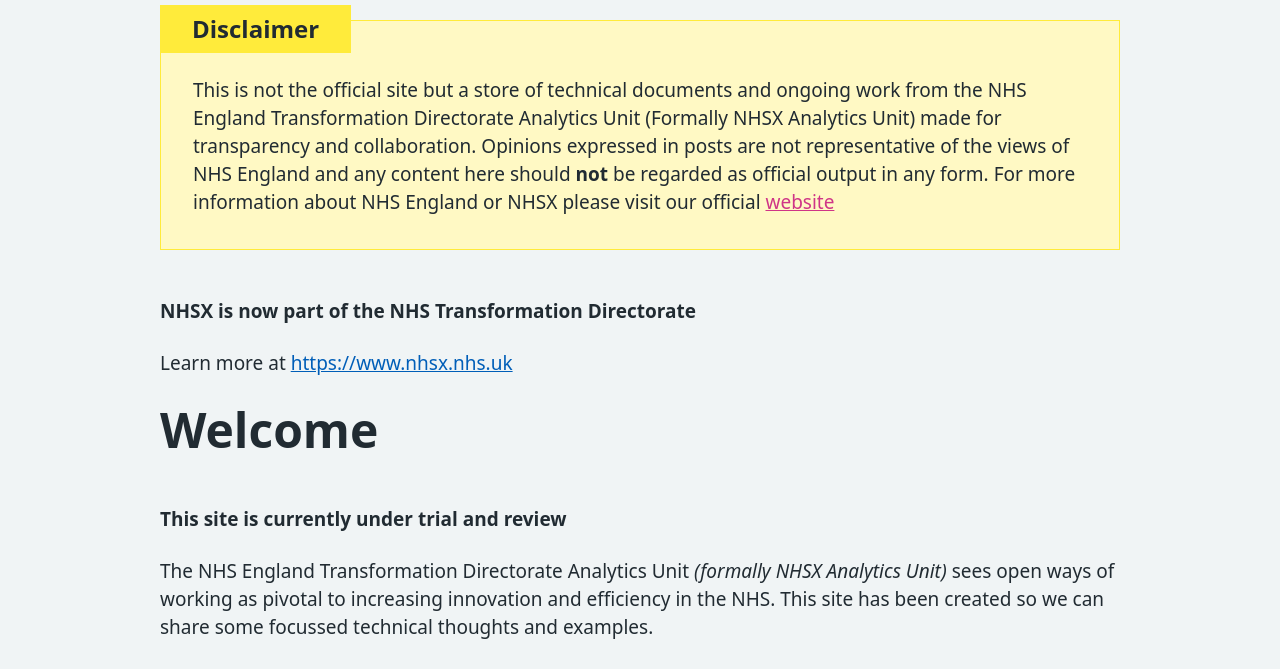
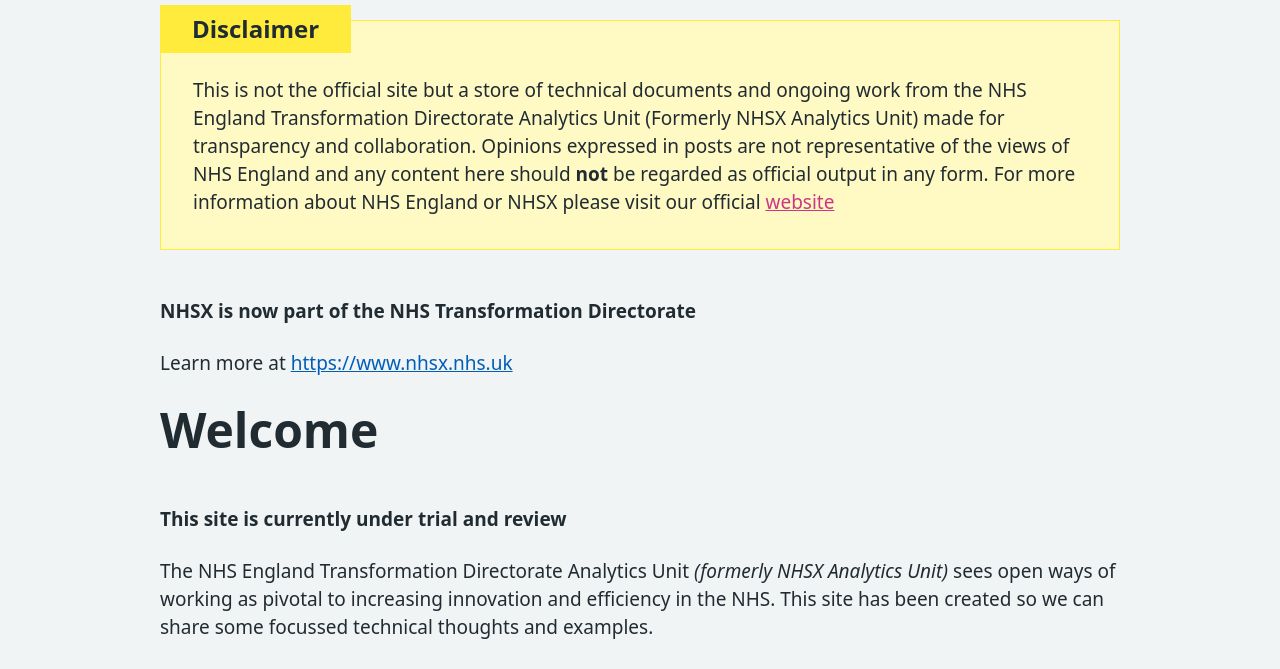
Before and after one commit to nhsx/AnalyticsUnit, a Jekyll site: the page built from index.md, in a window 1280 px wide and 1164 px high. Shown: the part 172-841 px from the top of the window. Built offline with Jekyll 4.4.1, drawn with Linux system fonts in a browser that asks for light colours.

Commit message:
Formerly typos

```diff
--- a/_layouts/base.html
+++ b/_layouts/base.html
@@ -29,7 +29,7 @@
               </span>
             </h3>
             <p>This is not the official site but a store of technical documents and ongoing work from the
-              NHS England Transformation Directorate Analytics Unit (Formally NHSX Analytics Unit) made for transparency and collaboration.
+              NHS England Transformation Directorate Analytics Unit (Formerly NHSX Analytics Unit) made for transparency and collaboration.
               Opinions expressed in posts are not representative of the views of NHS England and any content here should <b>not</b> be
               regarded as official output in any form. For more information about NHS England or NHSX please visit our official <a style="color: #CF3587"
                 href="https://www.nhsx.nhs.uk/">website</a></p>
--- a/index.md
+++ b/index.md
@@ -13,6 +13,6 @@ Learn more at <https://www.nhsx.nhs.uk>
 
 **This site is currently under trial and review**
 
-The NHS England Transformation Directorate Analytics Unit *(formally NHSX Analytics Unit)* sees open ways of working as pivotal to increasing innovation and efficiency in the NHS.  This site has been created so we can share some focussed technical thoughts and examples.
+The NHS England Transformation Directorate Analytics Unit *(formerly NHSX Analytics Unit)* sees open ways of working as pivotal to increasing innovation and efficiency in the NHS.  This site has been created so we can share some focussed technical thoughts and examples.
 
 Within the unit we have analysts, data engineers, data scientists, developers, economists, and evaluation specialists.   Here we will advertise public projects from all these disciplines as well as publishing thoughts on how healthcare analysts can interact with the open tools and data.
```
